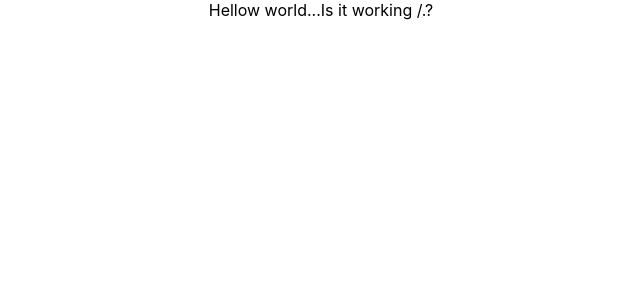
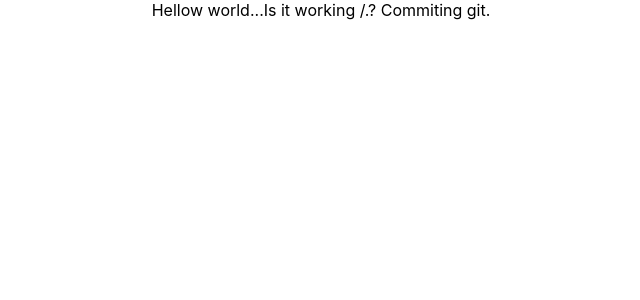
Before and after one commit to AhsanAliButt/crypto_blog, a React (Create React App) app: page / in a window 1280 px wide. Shown: the top 300 px of the page, without its empty margins (319-959 px from the left). Built offline with nearby package versions, Linux system fonts and the light colour scheme.

Commit message:
change in index.html file

```diff
--- a/src/App.js
+++ b/src/App.js
@@ -3,7 +3,7 @@ import './App.css';
 function App() {
   return (
     <div className="App">
-      Hellow world...Is it working /.?
+      Hellow world...Is it working /.? Commiting git.
     </div>
   );
 }
```
